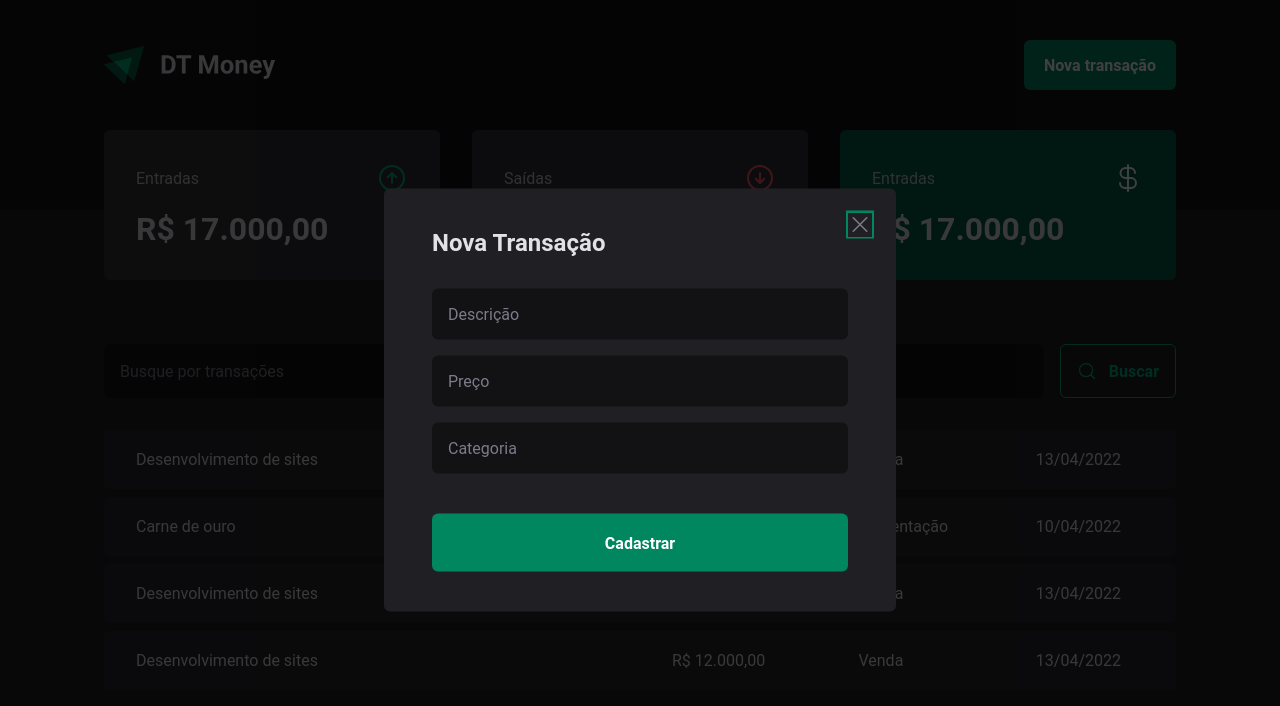
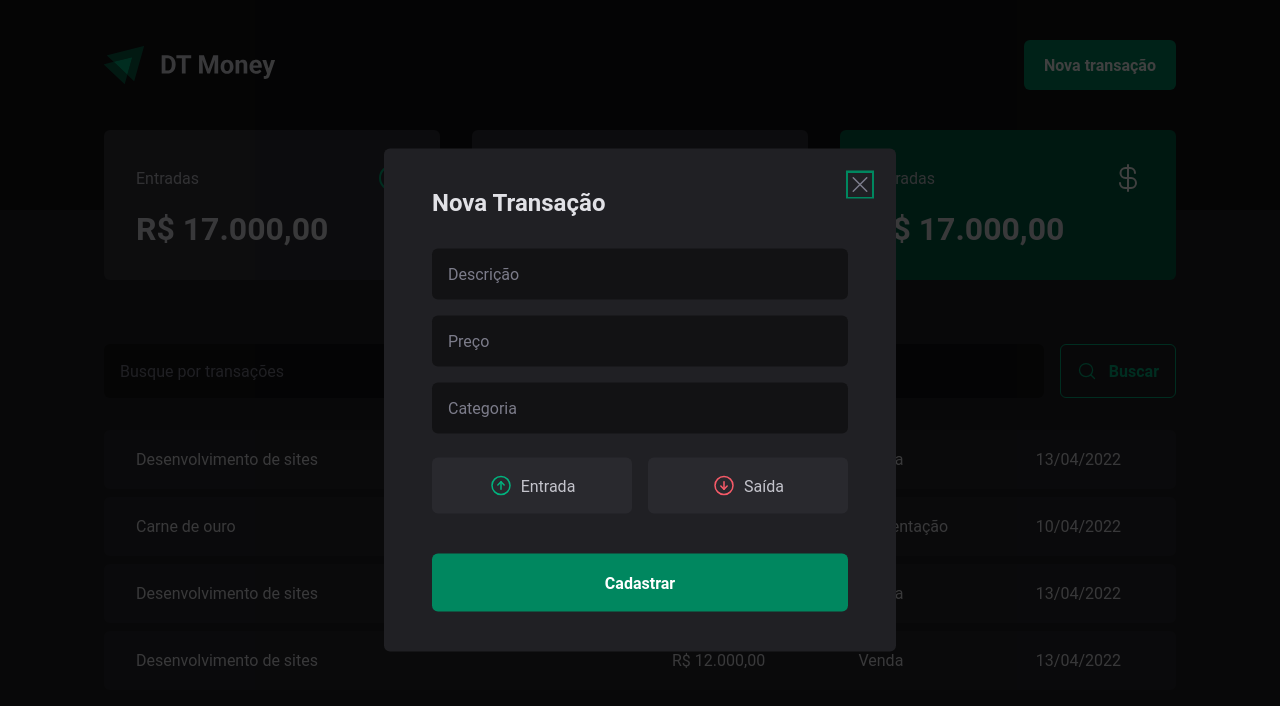
Before and after one commit to Victor19Rodrigues/dt-money, a React app: page / in a window 1280 px wide. Both pictures are taken after a click on the button "Nova transação". Shown: the top 706 px of the page. Built offline with nearby package versions, Linux system fonts and the light colour scheme; the HTML template or start-up script is replaced by a standard one.

Commit message:
feat: add radio button to modal

```diff
--- a/package.json
+++ b/package.json
@@ -10,6 +10,7 @@
   },
   "dependencies": {
     "@radix-ui/react-dialog": "^1.0.2",
+    "@radix-ui/react-radio-group": "^1.1.0",
     "phosphor-react": "^1.4.1",
     "react": "^18.2.0",
     "react-dom": "^18.2.0",
--- a/src/components/NewTransactionModal/index.tsx
+++ b/src/components/NewTransactionModal/index.tsx
@@ -1,7 +1,13 @@
 import * as Dialog from '@radix-ui/react-dialog'
-import { X } from 'phosphor-react'
+import { ArrowCircleUp, X, ArrowCircleDown } from 'phosphor-react'
 
-import { CloseButton, Content, Overlay } from './styles'
+import {
+  CloseButton,
+  Content,
+  Overlay,
+  TransactionType,
+  TransactionTypeButton,
+} from './styles'
 
 export function NewTransactionModal() {
   return (
@@ -20,6 +26,18 @@
           <input type='number' placeholder='Preço' required />
           <input type='text' placeholder='Categoria' required />
 
+          <TransactionType>
+            <TransactionTypeButton variant='income'>
+              <ArrowCircleUp size={24} />
+              Entrada
+            </TransactionTypeButton>
+
+            <TransactionTypeButton variant='outcome'>
+              <ArrowCircleDown size={24} />
+              Saída
+            </TransactionTypeButton>
+          </TransactionType>
+
           <button type='submit'>Cadastrar</button>
         </form>
       </Content>
--- a/src/components/NewTransactionModal/styles.ts
+++ b/src/components/NewTransactionModal/styles.ts
@@ -68,3 +68,34 @@
   cursor: pointer;
   color: ${(props) => props.theme['gray-500']};
 `
+
+export const TransactionType = styled.div`
+  display: grid;
+  grid-template-columns: repeat(2, 1fr);
+  gap: 1rem;
+  margin-top: 0.5rem;
+`
+
+interface TransactionTypeButtonProps {
+  variant: 'income' | 'outcome'
+}
+
+export const TransactionTypeButton = styled.button<TransactionTypeButtonProps>`
+  background: ${(props) => props.theme['gray-700']};
+  padding: 1rem;
+  display: flex;
+  align-items: center;
+  justify-content: center;
+  gap: 0.5rem;
+  border-radius: 6px;
+  cursor: pointer;
+  border: 0;
+  color: ${(props) => props.theme['gray-300']};
+
+  svg {
+    color: ${(props) =>
+      props.variant === 'income'
+        ? props.theme['green-300']
+        : props.theme['red-300']};
+  }
+`
```
Also changed, not shown: 1 other file (tests, documents, lock files or other folders).
